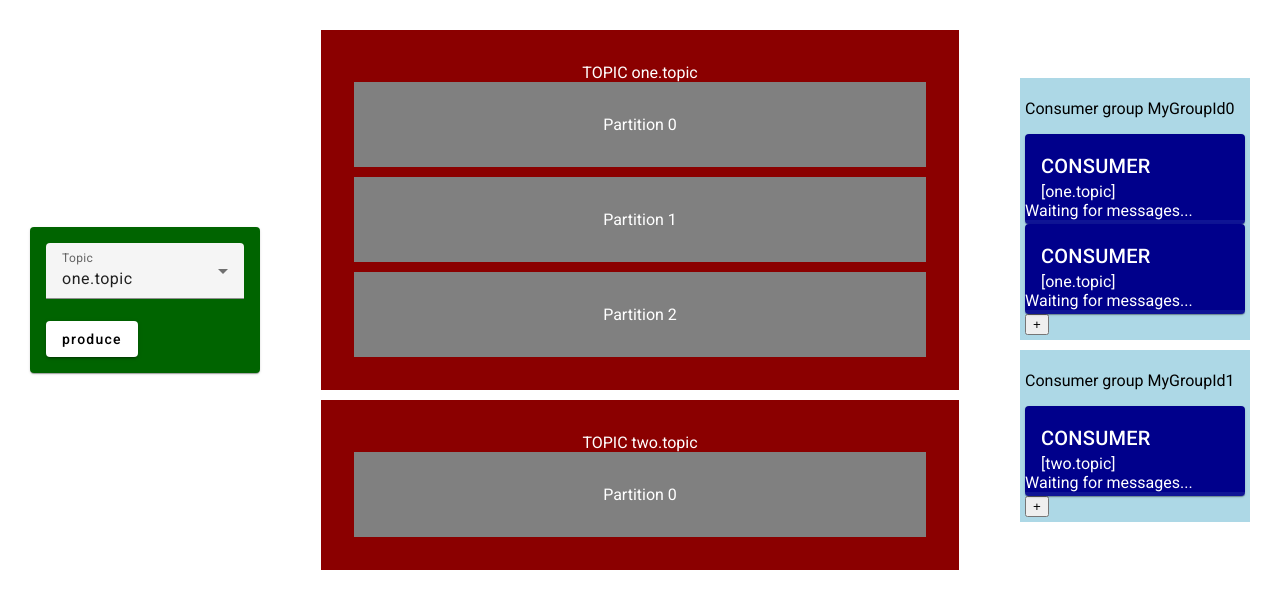
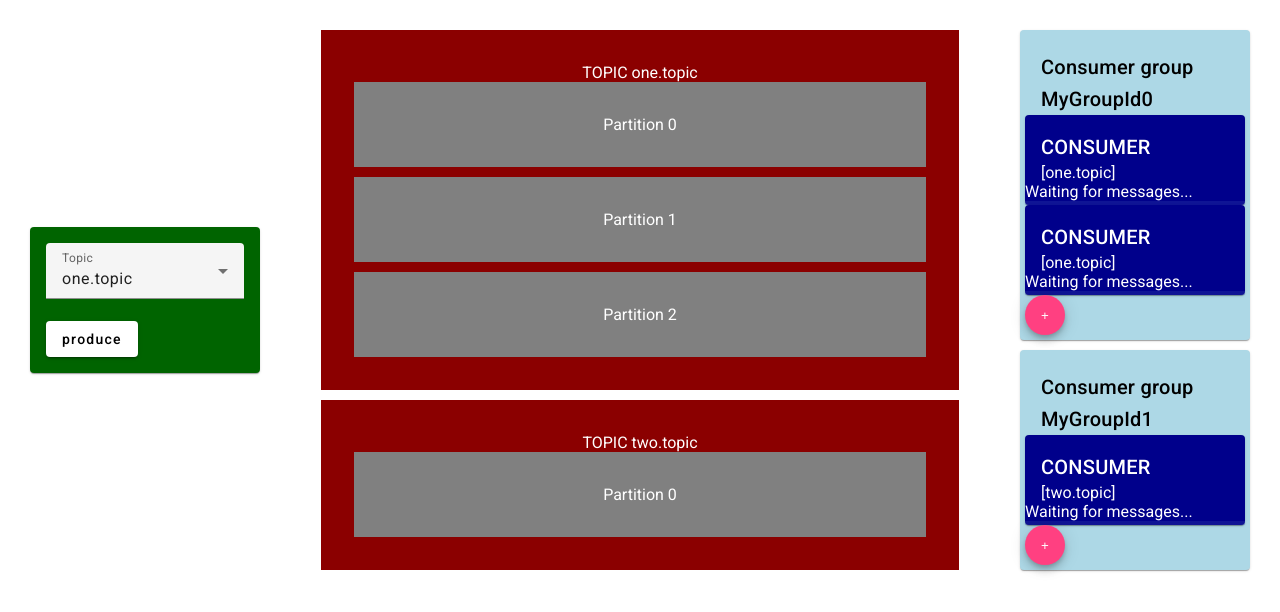
Before and after one commit to txiribimakula/kafka-playground, an Angular app: page / in a window 1280 px wide. Shown: the top 612 px of the page. Built offline with nearby package versions, Linux system fonts and the light colour scheme.

Commit message:
consumer groups with angular material

```diff
--- a/src/app/app.component.scss
+++ b/src/app/app.component.scss
@@ -7,10 +7,6 @@
 }
 
 .producers {
-  width: 100%;
-}
-
-.consumer-groups {
   width: 100%;
 }
 
--- a/src/app/consumer/consumer-group/consumer-group.component.html
+++ b/src/app/consumer/consumer-group/consumer-group.component.html
@@ -1,7 +1,9 @@
-<div class="consumer-group">
-    <p>Consumer group {{id}}</p>
+<mat-card class="consumer-group">
+    <mat-card-header>
+        <mat-card-title>Consumer group {{id}} </mat-card-title>
+    </mat-card-header>
     @for (consumerId of consumersByGroupId(); track $index) {
-        <app-consumer [consumerId]="consumerId"></app-consumer>
+    <app-consumer [consumerId]="consumerId"></app-consumer>
     }
-    <button (click)="addConsumer()">+</button>
-</div>
+    <button mat-mini-fab (click)="addConsumer()">+</button>
+</mat-card>
--- a/src/app/consumer/consumer-group/consumer-group.component.ts
+++ b/src/app/consumer/consumer-group/consumer-group.component.ts
@@ -4,13 +4,15 @@ import { ConsumerService } from '../consumer.service';
 import { Partition } from '../../topic/partition/partition';
 import { TopicService } from '../../topic/topic.service';
 import { ConsumerGroupService } from './consumer-group.service';
+import { MatCardModule } from '@angular/material/card';
+import { MatButtonModule } from '@angular/material/button';
 
 @Component({
   selector: 'app-consumer-group',
   standalone: true,
   templateUrl: './consumer-group.component.html',
   styleUrl: './consumer-group.component.scss',
-  imports: [ConsumerComponent],
+  imports: [ConsumerComponent, MatCardModule, MatButtonModule],
 })
 export class ConsumerGroupComponent {
   @Input() id!: string;
@@ -68,18 +70,27 @@ export class ConsumerGroupComponent {
   ) {}
 
   ngAfterViewInit() {
-    this.consumerGroup.topicsByGroupId().get(this.id)!.forEach((topicName) => {
-      this.topic.topics().get(topicName)!.partitions().forEach((partition) => {
-        partition.messages$.subscribe((message) => {
-          const consumerKey = this.consumerGroup.consumerByPartitions().get(partition);
-          if (consumerKey) {
-            this.consumer.consumers().get(consumerKey)!().messagesSubject.next(
-              message
-            );
-          }
-        });
+    this.consumerGroup
+      .topicsByGroupId()
+      .get(this.id)!
+      .forEach((topicName) => {
+        this.topic
+          .topics()
+          .get(topicName)!
+          .partitions()
+          .forEach((partition) => {
+            partition.messages$.subscribe((message) => {
+              const consumerKey = this.consumerGroup
+                .consumerByPartitions()
+                .get(partition);
+              if (consumerKey) {
+                this.consumer
+                  .consumers()
+                  .get(consumerKey)!().messagesSubject.next(message);
+              }
+            });
+          });
       });
-    });
   }
 
   addConsumer() {
```
